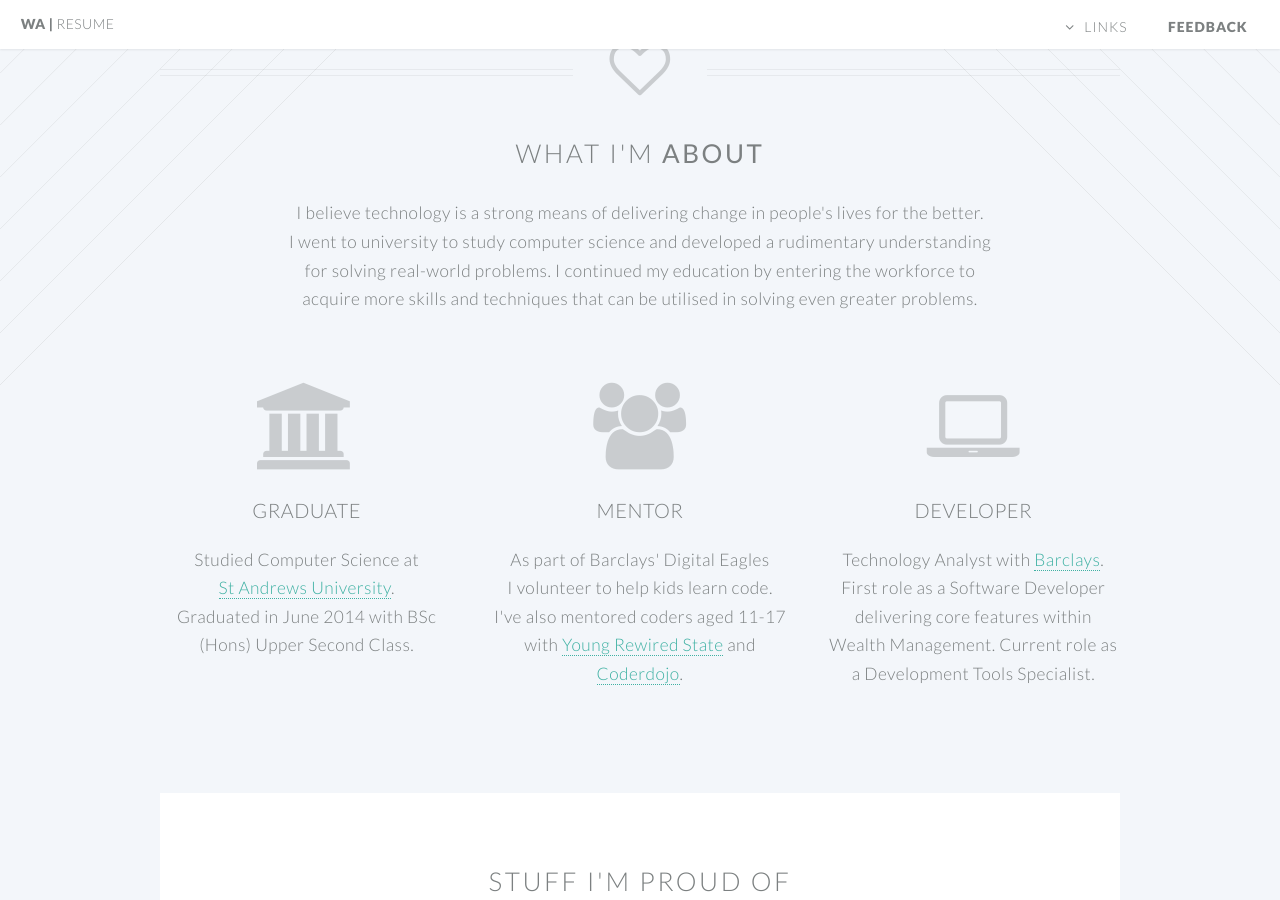
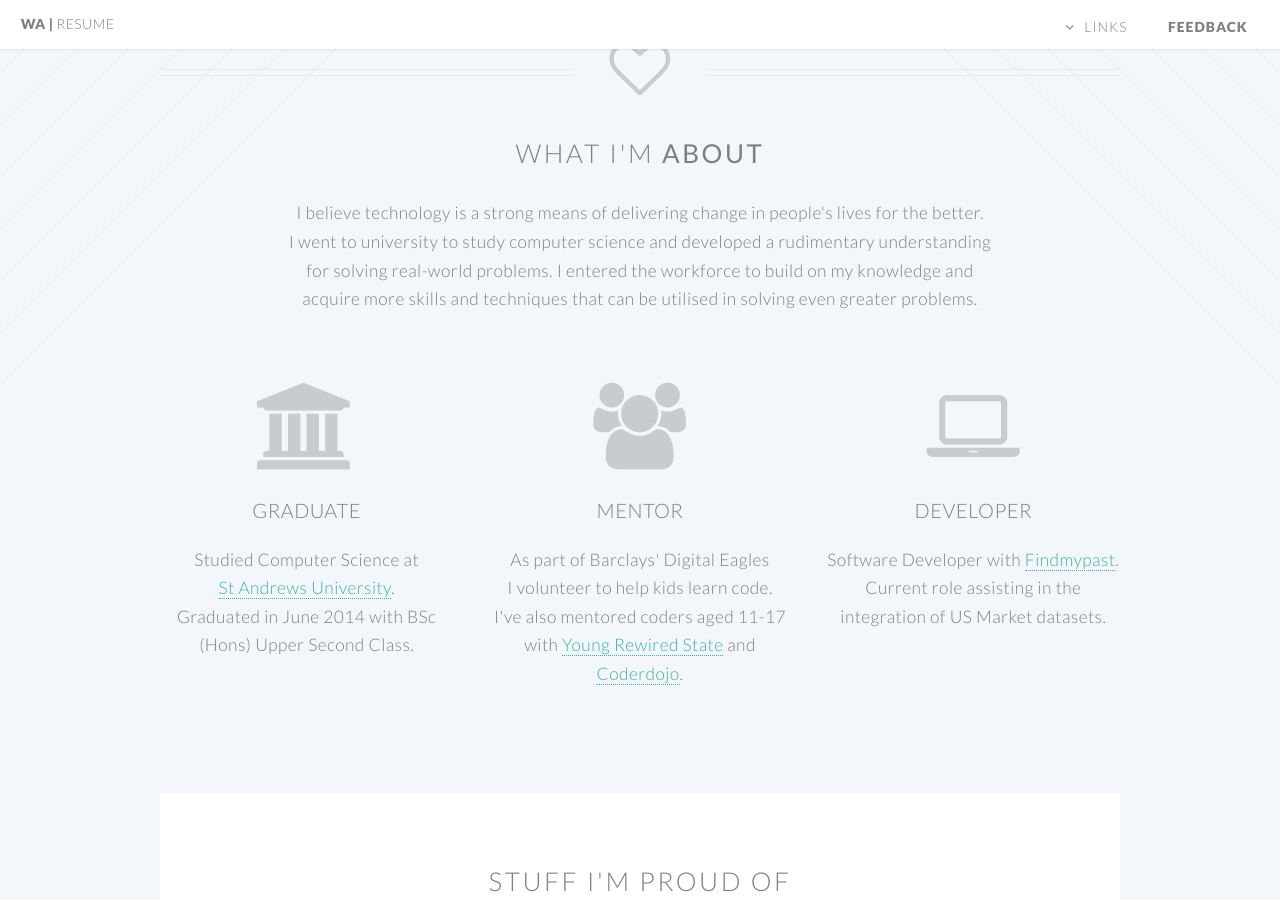
Before and after one commit to warshid/warshid.github.io, a Jekyll site: the page index.html, which Jekyll copies as it is, in a window 1280 px wide and 900 px high, scrolled down 534 px. Built offline with Jekyll 4.4.1, drawn with Linux system fonts in a browser that asks for light colours; some of the changed text lies outside the part shown.

Commit message:
updated content

```diff
--- a/index.html
+++ b/index.html
@@ -98,7 +98,7 @@
 					<h2>What I'm <strong>about</strong></h2>
 					<p>I believe technology is a strong means of delivering change in people's lives for the better.
 					<br />
-					I went to university to study computer science and developed a rudimentary understanding <br />for solving real-world problems. I continued my education by entering the workforce to<br /> acquire more skills and techniques that can be utilised in solving even greater problems.</p>
+					I went to university to study computer science and developed a rudimentary understanding <br />for solving real-world problems. I entered the workforce to build on my knowledge and<br /> acquire more skills and techniques that can be utilised in solving even greater problems.</p>
 				</header>
 
 				<!-- Two -->
@@ -133,7 +133,7 @@
 									<header>
 										<h3>Developer</h3>
 									</header>
-									<p>Technology Analyst with <a href="http://www.barclays.com">Barclays</a>. First role as a Software Developer delivering core features within Wealth Management. Current role as a Development Tools Specialist.</p>
+									<p>Software Developer with <a href="http://www.findmypast.co.uk">Findmypast</a>. Current role assisting in the integration of US Market datasets.</p>
 								</section>
 
 							</div>
```
Also changed, not shown: other parts of index.html (+3 -3 lines), 1 other file.
